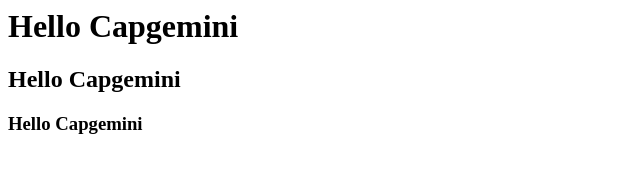
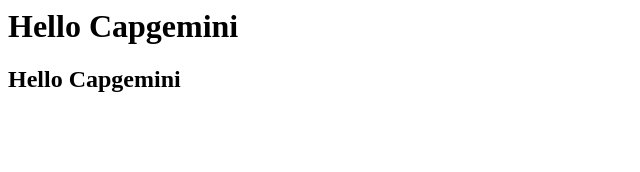
Before and after one commit to samyakjn208/fresherbatch-oct16, a plain HTML site: page index.html in a window 1280 px wide. Shown: the whole page, without its empty margins (0-640 px from the left). Drawn offline with Linux system fonts and the light colour scheme.

Commit message:
3rd Commit

```diff
--- a/index.html
+++ b/index.html
@@ -7,7 +7,7 @@
 <body>
 	<h1>Hello Capgemini</h1>
 	<h2>Hello Capgemini</h2>
-	<h3>Hello Capgemini</h3>
+
 </body>
 
 </html>
```
